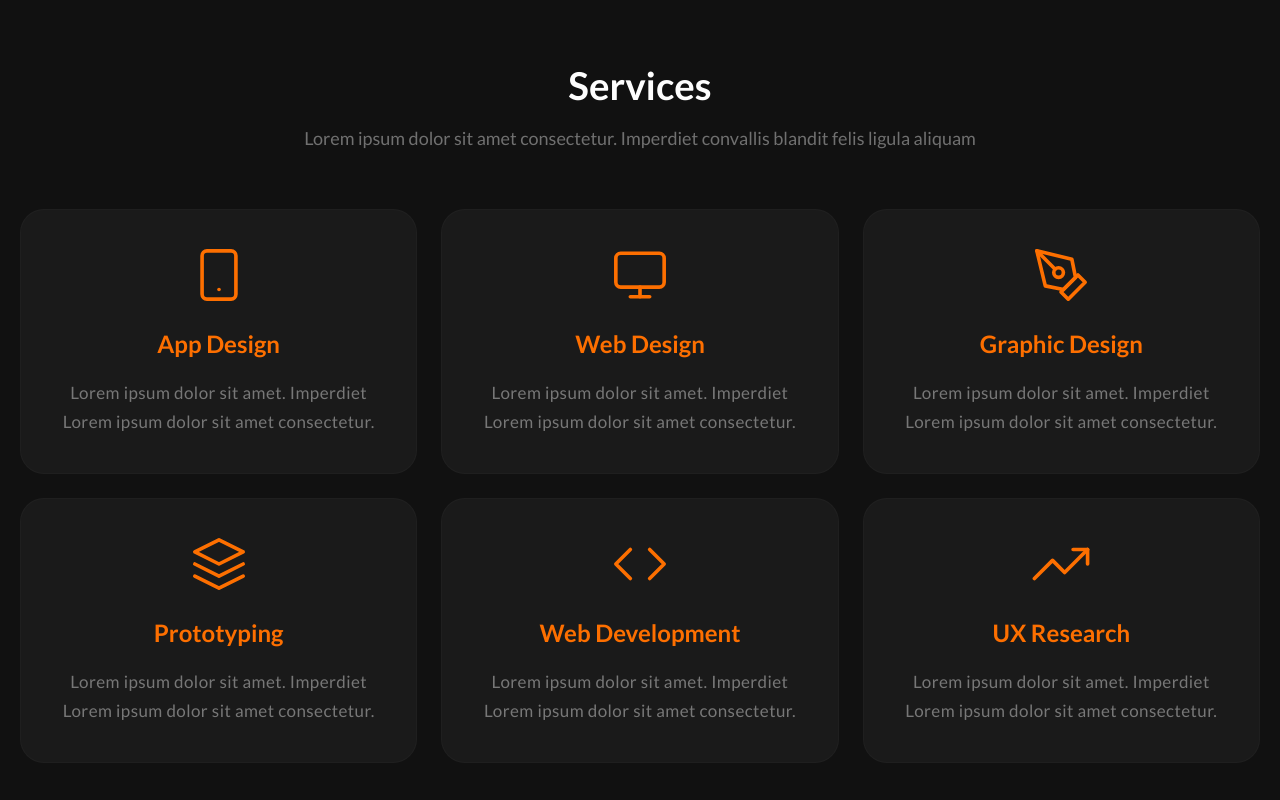
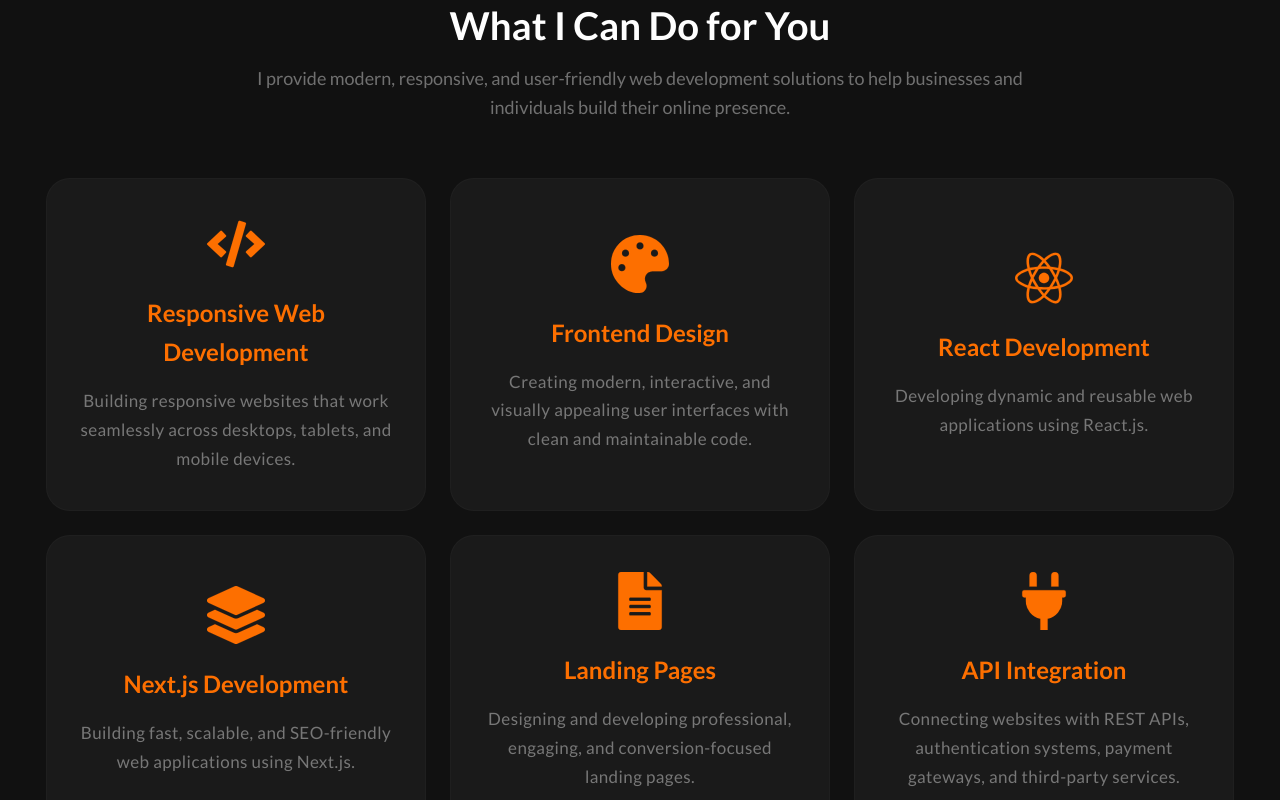
Before and after one commit to nibirhossain1233-code/My-Portfolio, a Next.js app: page / in a window 1280 px wide. Shown: the part 920-1720 px from the top of the page. Built offline with nearby package versions, Linux system fonts and the light colour scheme.

Commit message:
scroll button added, hero and service section updated

```diff
--- a/src/app/globals.css
+++ b/src/app/globals.css
@@ -32,7 +32,7 @@ textarea {
   margin-inline: auto;
 }
 .section-space {
-  padding-block: 110px;
+  padding-block: 50px;
 }
 .section-heading {
   font-size: clamp(30px, 3vw, 40px);
@@ -51,6 +51,7 @@ textarea {
   color: transparent;
 }
 .gradient-button {
+
 }
 .button {
   display: inline-flex;
--- a/src/app/layout.jsx
+++ b/src/app/layout.jsx
@@ -1,5 +1,6 @@
 import { Lato } from "next/font/google";
 import "./globals.css";
+import ScrollToTop from "@/components/common/ScrollToTop";
 
 const lato = Lato({
   subsets: ["latin"],
@@ -16,7 +17,9 @@ export const metadata = {
 export default function RootLayout({ children }) {
   return (
     <html lang="en">
-      <body className={lato.variable}>{children}</body>
+      <body className={lato.variable}>{children}
+        <ScrollToTop/>
+      </body>
     </html>
   );
 }
--- /dev/null
+++ b/src/components/common/ScrollToTop.jsx
@@ -0,0 +1,41 @@
+"use client";
+
+import { useEffect, useState } from "react";
+import { FaArrowUp } from "react-icons/fa";
+
+const ScrollToTop = () => {
+  const [isVisible, setIsVisible] = useState(false);
+
+  useEffect(() => {
+    const handleScroll = () => {
+      setIsVisible(window.scrollY > 300);
+    };
+
+    window.addEventListener("scroll", handleScroll);
+
+    return () => {
+      window.removeEventListener("scroll", handleScroll);
+    };
+  }, []);
+
+  return (
+    <button
+      onClick={() =>
+        window.scrollTo({
+          top: 0,
+          behavior: "smooth",
+        })
+      }
+      aria-label="Scroll to top"
+      className={`fixed bottom-14 md:bottom-6 right-6 z-50 size-12 rounded-full border border-white/20 bg-white/10 flex items-center justify-center text-white hover:text-accent transition-all duration-500 ease-in-out cursor-pointer ${
+        isVisible
+          ? "opacity-100 translate-y-0 scale-100 pointer-events-auto"
+          : "opacity-0 translate-y-5 scale-75 pointer-events-none"
+      }`}
+    >
+      <FaArrowUp size={18} />
+    </button>
+  );
+};
+
+export default ScrollToTop;
--- a/src/components/sections/Hero.jsx
+++ b/src/components/sections/Hero.jsx
@@ -43,9 +43,9 @@ export default function Hero() {
           </div>
           <div className="glass-card mt-16 flex max-w-[550px] flex-wrap gap-7 rounded-lg p-6 sm:gap-9">
             {[
-              ["5+", "Experiences"],
-              ["20+", "Project done"],
-              ["80+", "Happy Clients"],
+              [`${user.experiences}+`, "Experiences"],
+              [`${user.projectDone}+`, "Project done"],
+              [`${user.happyClients}+`, "Happy Clients"],
             ].map(([num, label], i) => (
               <div
                 key={label}
--- a/src/components/sections/Services.jsx
+++ b/src/components/sections/Services.jsx
@@ -1,25 +1,40 @@
 import Container from "@/components/common/Container";
 import SectionHeading from "@/components/common/SectionHeading";
-import { FiPenTool, FiMonitor, FiSmartphone, FiLayers, FiCode, FiTrendingUp } from "react-icons/fi";
-
-const services = [
-  ["App Design", FiSmartphone], ["Web Design", FiMonitor], ["Graphic Design", FiPenTool],
-  ["Prototyping", FiLayers], ["Web Development", FiCode], ["UX Research", FiTrendingUp],
-];
+import { services } from "@/data/services";
 
 export default function Services() {
   return (
     <section id="services" className="section-space">
       <Container>
-        <SectionHeading title="Services" description="Lorem ipsum dolor sit amet consectetur. Imperdiet convallis blandit felis ligula aliquam" />
-        <div className="grid gap-6 sm:grid-cols-2 xl:grid-cols-3">
-          {services.map(([title, Icon]) => (
-            <article key={title} className="glass-card flex min-h-[250px] flex-col items-center justify-center rounded-3xl px-8 py-9 text-center transition duration-300 hover:-translate-y-1 hover:border-accent/30">
-              <Icon className="mb-5 text-accent" size={58} strokeWidth={1.5} />
-              <h3 className="text-2xl font-bold leading-relaxed text-accent">{title}</h3>
-              <p className="mt-4 max-w-[340px] text-[17px] leading-[1.7] tracking-wide text-[#777]">Lorem ipsum dolor sit amet. Imperdiet Lorem ipsum dolor sit amet consectetur.</p>
-            </article>
-          ))}
+        <SectionHeading
+          title="What I Can Do for You"
+          description="I provide modern, responsive, and user-friendly web development solutions to help businesses and individuals build their online presence."
+        />
+        <div className="flex flex-wrap justify-center gap-6">
+          {services.map((items) => {
+            const Icon = items.icon;
+
+            return (
+              <article
+                key={items.id}
+                className="glass-card flex min-h-[250px] w-full max-w-[380px] flex-col items-center justify-center rounded-3xl px-8 py-9 text-center transition duration-300 hover:-translate-y-1 hover:border-accent/30"
+              >
+                <Icon
+                  className="mb-5 text-accent"
+                  size={58}
+                  strokeWidth={1.5}
+                />
+
+                <h3 className="text-2xl font-bold leading-relaxed text-accent">
+                  {items.title}
+                </h3>
+
+                <p className="mt-4 max-w-[340px] text-[17px] leading-[1.7] tracking-wide text-[#777]">
+                  {items.subTitle}
+                </p>
+              </article>
+            );
+          })}
         </div>
       </Container>
     </section>
--- /dev/null
+++ b/src/data/services.js
@@ -0,0 +1,46 @@
+import {
+  FaCode,
+  FaPalette,
+  FaReact,
+  FaLayerGroup,
+  FaServer,
+  FaFileAlt,
+  FaPlug,
+} from "react-icons/fa";
+export const services = [
+  { id:1,
+    title: "Responsive Web Development",
+    icon: FaCode,
+    subTitle: "Building responsive websites that work seamlessly across desktops, tablets, and mobile devices."
+ },
+  { id:2,
+    title: "Frontend Design",
+    icon: FaPalette,
+    subTitle: "Creating modern, interactive, and visually appealing user interfaces with clean and maintainable code."
+ },
+  { id:3,
+    title: "React Development",
+    icon: FaReact,
+    subTitle: "Developing dynamic and reusable web applications using React.js."
+ },
+  { id:4,
+    title: "Next.js Development",
+    icon: FaLayerGroup,
+    subTitle: "Building fast, scalable, and SEO-friendly web applications using Next.js."
+ },
+  { id:5,
+    title: "Landing Pages",
+    icon: FaFileAlt,
+    subTitle: "Designing and developing professional, engaging, and conversion-focused landing pages."
+ },
+  { id:6,
+    title: "API Integration",
+    icon: FaPlug,
+    subTitle: "Connecting websites with REST APIs, authentication systems, payment gateways, and third-party services."
+ },
+  { id:7,
+    title: "Node.js Development",
+    icon: FaServer,
+    subTitle: "Developing efficient backend applications and RESTful APIs using Node.js and Express.js."
+ },
+];
```
